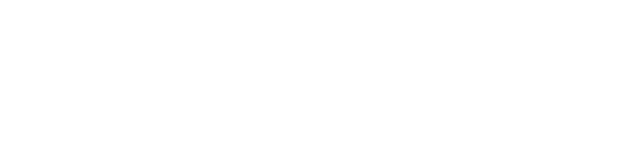
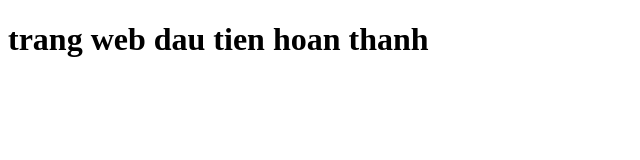
Before and after one commit to kenrubik776/duan-bai16, a plain HTML site: page index.html in a window 1280 px wide. Shown: the whole page, without its empty margins (0-640 px from the left). Drawn offline with Linux system fonts and the light colour scheme.

Commit message:
Update index.html

```diff
--- a/index.html
+++ b/index.html
@@ -5,5 +5,7 @@
     <meta name="viewport" content="width=\, initial-scale=1.0" />
     <title>DU AN BAI 16</title>
   </head>
-  <body></body>
+  <body>
+    <h1> trang web dau tien hoan thanh<h1>
+  </body>
 </html>
```
